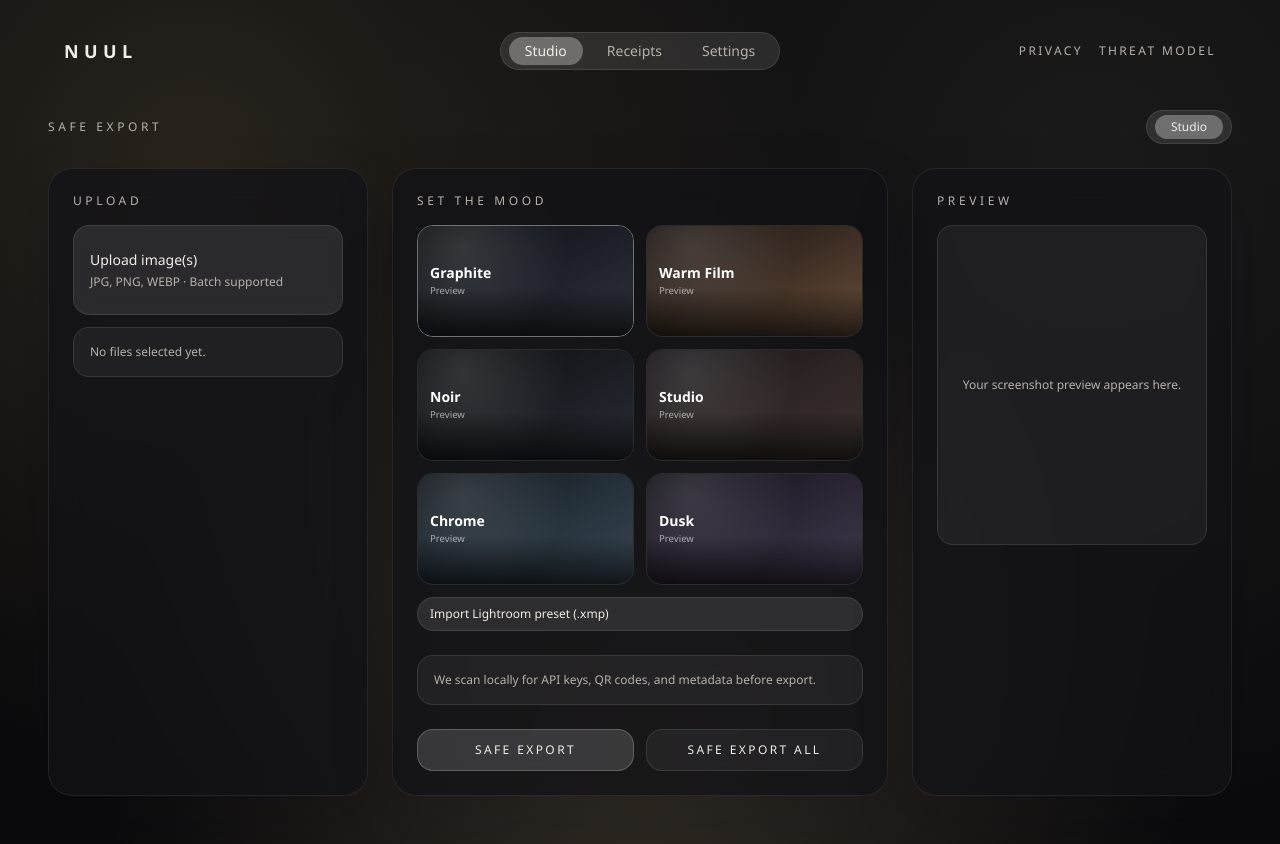
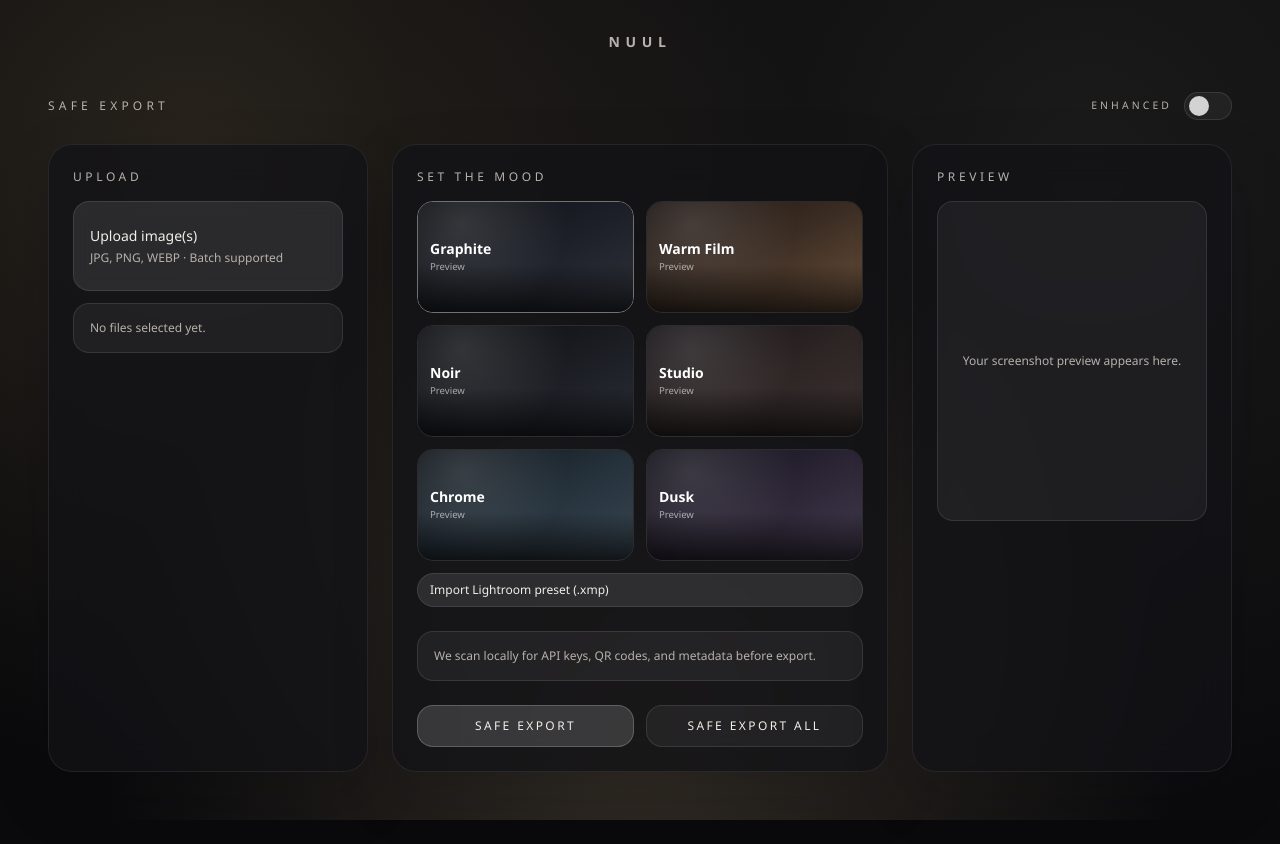
Before and after one commit to nessakodo/nuul, a Next.js app: page /studio in a window 1280 px wide. After the commit the page ends 820 px from the top, so only its background shows below. Built offline with nearby package versions, Linux system fonts and the light colour scheme.

Commit message:
ui: single-screen hero and enhanced toggle

```diff
--- a/app/globals.css
+++ b/app/globals.css
@@ -89,6 +89,27 @@ button {
     radial-gradient(circle at 40% 75%, var(--orb-3), transparent 60%);
   filter: blur(30px);
   opacity: 0.85;
+}
+
+.liquid-orb {
+  background: radial-gradient(circle at 30% 20%, rgba(210, 180, 135, 0.45), transparent 55%),
+    radial-gradient(circle at 70% 35%, rgba(140, 120, 90, 0.35), transparent 60%),
+    radial-gradient(circle at 45% 75%, rgba(100, 90, 80, 0.4), transparent 55%);
+  filter: blur(40px);
+  opacity: 0.8;
+  animation: liquidPulse 18s ease-in-out infinite;
+}
+
+@keyframes liquidPulse {
+  0% {
+    transform: translate(-50%, -50%) scale(0.96);
+  }
+  50% {
+    transform: translate(-50%, -50%) scale(1.05);
+  }
+  100% {
+    transform: translate(-50%, -50%) scale(0.96);
+  }
 }
 
 .range-theme {
--- a/components/AppShell.tsx
+++ b/components/AppShell.tsx
@@ -14,32 +14,8 @@ export default function AppShell({ children }: { children: React.ReactNode }) {
 
   return (
     <div className="min-h-screen px-6 pb-12 pt-8 lg:px-12">
-      <nav className="mx-auto grid max-w-6xl grid-cols-1 items-center gap-4 md:grid-cols-[1fr_auto_1fr]">
-        <div className="text-center text-lg font-semibold tracking-[0.3em] md:text-left">NUUL</div>
-        <div className="flex justify-center">
-          <div className="flex gap-2 rounded-full border border-white/10 bg-white/10 px-2 py-1 text-sm">
-            {tabs.map((tab) => {
-              const active = pathname?.startsWith(tab.href);
-              return (
-                <Link
-                  key={tab.href}
-                  href={tab.href}
-                  className={`rounded-full px-4 py-1 transition ${
-                    active
-                      ? "bg-white/30 text-[color:var(--text)]"
-                      : "text-[color:var(--muted)] hover:text-[color:var(--text)]"
-                  }`}
-                >
-                  {tab.label}
-                </Link>
-              );
-            })}
-          </div>
-        </div>
-        <div className="flex items-center justify-center gap-4 text-xs uppercase tracking-[0.2em] text-[color:var(--muted)] md:justify-end">
-          <Link href="/privacy">Privacy</Link>
-          <Link href="/threat-model">Threat model</Link>
-        </div>
+      <nav className="mx-auto flex max-w-6xl items-center justify-center">
+        <div className="text-center text-sm font-semibold tracking-[0.4em] text-[color:var(--muted)]">NUUL</div>
       </nav>
       <main className="mt-10">{children}</main>
     </div>
--- a/components/GradientBackdrop.tsx
+++ b/components/GradientBackdrop.tsx
@@ -4,9 +4,9 @@ export default function GradientBackdrop() {
   return (
     <div className="pointer-events-none fixed inset-0 -z-10 overflow-hidden">
       <AnimatedOrb />
-      <div className="mesh-animate absolute -top-24 left-1/2 h-[520px] w-[520px] -translate-x-1/2 rounded-full bg-[radial-gradient(circle_at_top,_rgba(240,230,215,0.35),_transparent_70%)] opacity-70 blur-3xl" />
-      <div className="mesh-animate absolute bottom-[-120px] left-10 h-[420px] w-[420px] rounded-full bg-[radial-gradient(circle,_rgba(198,170,120,0.3),_transparent_70%)] opacity-60 blur-3xl" />
-      <div className="mesh-animate absolute right-10 top-20 h-[360px] w-[360px] rounded-full bg-[radial-gradient(circle,_rgba(150,140,128,0.35),_transparent_70%)] opacity-60 blur-3xl" />
+      <div className="mesh-animate absolute -top-24 left-1/2 h-[600px] w-[600px] -translate-x-1/2 rounded-full bg-[radial-gradient(circle_at_top,_rgba(210,180,135,0.35),_transparent_70%)] opacity-70 blur-3xl" />
+      <div className="mesh-animate absolute bottom-[-140px] left-8 h-[520px] w-[520px] rounded-full bg-[radial-gradient(circle,_rgba(140,120,90,0.3),_transparent_70%)] opacity-50 blur-[120px]" />
+      <div className="mesh-animate absolute right-6 top-16 h-[420px] w-[420px] rounded-full bg-[radial-gradient(circle,_rgba(90,80,70,0.35),_transparent_70%)] opacity-50 blur-[110px]" />
     </div>
   );
 }
--- a/components/HomeCinematic.tsx
+++ b/components/HomeCinematic.tsx
@@ -118,24 +118,24 @@ export default function HomeCinematic() {
   return (
     <div className="relative min-h-screen bg-black text-white">
       <GradientBackdrop />
-      <section className="relative flex min-h-[100svh] flex-col items-center justify-center overflow-hidden px-6 pb-16 pt-10 text-center">
+      <section className="relative flex min-h-[100svh] flex-col items-center justify-center overflow-hidden px-6 pb-20 pt-10 text-center">
         <div className="pointer-events-none absolute inset-0">
           <canvas ref={canvasRef} className="absolute inset-0 opacity-70" />
           <div className="scanline-layer absolute inset-0 opacity-30" />
-          <div className="orb absolute left-1/2 top-1/2 h-[720px] w-[720px] -translate-x-1/2 -translate-y-1/2 rounded-full" />
+          <div className="liquid-orb absolute left-1/2 top-1/2 h-[720px] w-[720px] -translate-x-1/2 -translate-y-1/2 rounded-full" />
           <div className="absolute inset-0 bg-gradient-to-b from-black/90 via-black/70 to-black/95" />
         </div>
 
-        <div className="relative z-10">
+        <div className="relative z-10 max-w-2xl">
           <div className="text-[0.65rem] uppercase tracking-[0.5em] text-white/60">NUUL STUDIO</div>
-          <h1 className="mt-5 text-5xl font-semibold tracking-[-0.03em] md:text-6xl">Safe Export</h1>
-          <p className="mt-4 text-sm text-white/70 md:text-base">
+          <h1 className="mt-4 text-4xl font-semibold tracking-[-0.03em] md:text-6xl">Safe Export</h1>
+          <p className="mt-3 text-sm text-white/70 md:text-base">
             Local-first privacy for screenshots. Filters first, leaks last. No uploads. No accounts.
           </p>
-          <div className="mt-3 text-[0.7rem] uppercase tracking-[0.4em] text-white/50">Set the mood</div>
+          <div className="mt-2 text-[0.7rem] uppercase tracking-[0.4em] text-white/50">Set the mood</div>
         </div>
 
-        <div className="relative z-10 mt-3 h-[480px] w-full max-w-4xl">
+        <div className="relative z-10 mt-2 h-[46vh] w-full max-w-4xl min-h-[280px] max-h-[420px]">
           <div
             ref={ringRef}
             className={`filter-ring absolute left-1/2 top-1/2 h-full w-full -translate-x-1/2 -translate-y-1/2 ${
@@ -163,7 +163,7 @@ export default function HomeCinematic() {
         </div>
 
         <div
-          className={`relative z-10 mt-6 pb-16 transition-all duration-700 ${
+          className={`relative z-10 mt-4 pb-20 transition-all duration-700 ${
             phase === "cta" ? "opacity-100 translate-y-0" : "opacity-0 translate-y-6"
           }`}
         >
@@ -174,7 +174,7 @@ export default function HomeCinematic() {
           >
             Upload your image(s)
           </Link>
-          <div className="mt-4 text-[0.65rem] uppercase tracking-[0.4em] text-white/50">
+          <div className="mt-6 text-[0.65rem] uppercase tracking-[0.4em] text-white/50">
             Protect in style
           </div>
         </div>
--- a/components/StudioHome.tsx
+++ b/components/StudioHome.tsx
@@ -25,19 +25,28 @@ export default function StudioHome() {
   return (
     <div>
       <div className="mb-6 flex items-center justify-between">
-        <div className="text-xs uppercase tracking-[0.3em] text-[color:var(--muted)]">Safe Export</div>
-        <div className="flex gap-2 rounded-full border border-white/10 bg-white/10 px-2 py-1 text-xs">
-          {tabs.map((item) => (
-            <button
-              key={item.id}
-              className={`rounded-full px-4 py-1 ${
-                tab === item.id ? "bg-white/30 text-[color:var(--text)]" : "text-[color:var(--muted)]"
+        <div className="text-xs uppercase tracking-[0.35em] text-[color:var(--muted)]">Safe Export</div>
+        <div className="flex items-center gap-3">
+          <div className="text-[0.65rem] uppercase tracking-[0.3em] text-[color:var(--muted)]">Enhanced</div>
+          <button
+            className={`h-7 w-12 rounded-full border transition ${
+              enhancedEnabled ? "border-white/40 bg-white/30" : "border-white/10 bg-white/5"
+            }`}
+            onClick={() => {
+              const next = !enhancedEnabled;
+              setEnhancedEnabled(next);
+              window.localStorage.setItem("nuul-enhanced", String(next));
+              if (!next) setTab("studio");
+              if (next) setTab("enhanced");
+            }}
+            aria-label="Toggle enhanced mode"
+          >
+            <span
+              className={`block h-5 w-5 translate-x-1 rounded-full bg-white/80 transition ${
+                enhancedEnabled ? "translate-x-6" : "translate-x-1"
               }`}
-              onClick={() => setTab(item.id)}
-            >
-              {item.label}
-            </button>
-          ))}
+            />
+          </button>
         </div>
       </div>
       {tab === "studio" ? <StudioLite /> : <StudioClient />}
```
